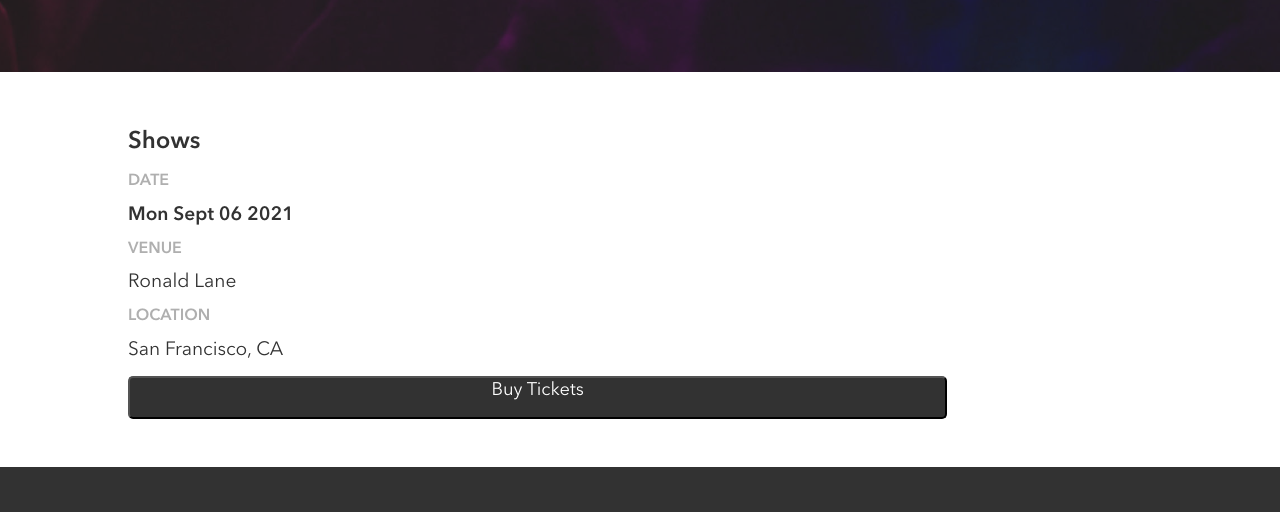
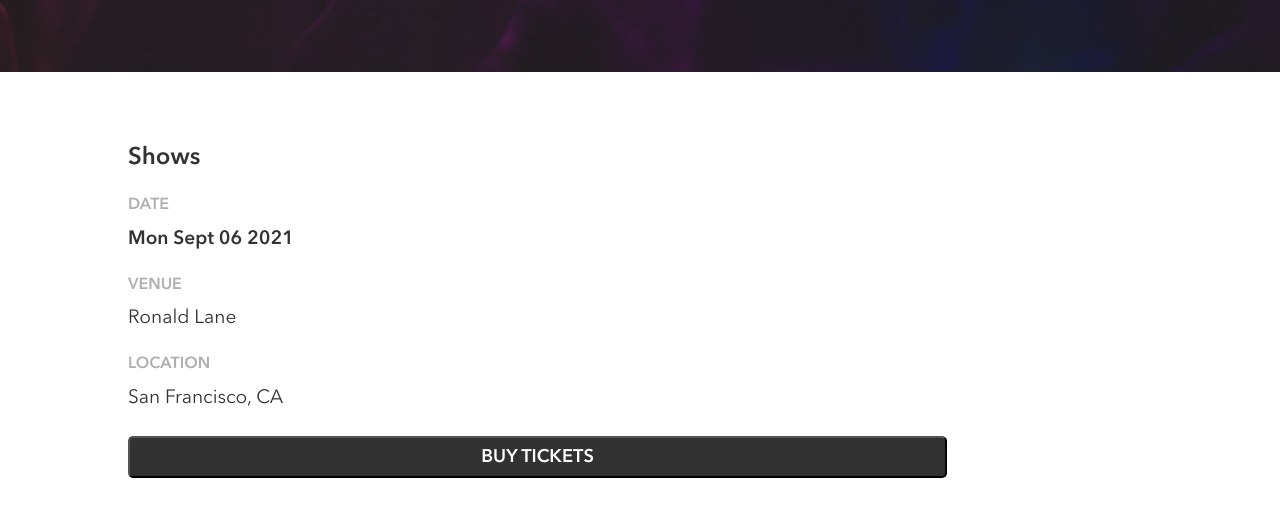
Before and after one commit to zachrihall/zachri-hall-band-site, a plain HTML site: page pages/shows.html in a window 1280 px wide. Shown: the part 1040-1552 px from the top of the page. Drawn offline with Linux system fonts and the light colour scheme.

Commit message:
added additional padding to the example show and put the individual sections of the show info in divs so they work when in flex-direction: row;

```diff
--- a/pages/shows.html
+++ b/pages/shows.html
@@ -41,17 +41,23 @@
         <ul class="shows-container__shows-list">
             <div class="shows-container__show-container">
                 <ul class="shows-container__show-list">
+                    <div class="shows-container__show-div shows-container__show-div--date">
                         <p class="shows-container__show-title">DATE</p>
                         <!-- Needs modifier bold for date -->
                         <p class="shows-container__show-info shows-container__show-info--bold">Mon Sept 06 2021</p>
+                    </div>
 
+                    <div class="shows-container__show-div shows-container__show-div--venue">
                         <p class="shows-container__show-title">VENUE</p>
                         <p class="shows-container__show-info">Ronald Lane</p>
+                    </div>
 
+                    <div class="shows-container__show-div shows-container__show-div--location">
                         <p class="shows-container__show-title">LOCATION</p>
                         <p class="shows-container__show-info">San Francisco, CA</p>
+                    </div>
 
-                    <button class="shows-container__show-btn">Buy Tickets</button>
+                    <button class="shows-container__show-btn">BUY TICKETS</button>
                 </ul>
 
             </div>
--- a/styles/shows.scss
+++ b/styles/shows.scss
@@ -62,10 +62,15 @@
 
     &__title {
         @include mobile-section-header;
-        padding-top: 0.5rem;
+        padding: 1.5rem 0rem;
     }
 
     &__show {
+
+        &-div{
+            gap: 1rem;
+
+        }
 
         &-btn{
             @include mobile-sub-header;
@@ -73,6 +78,8 @@
             color: #fff;
             border-radius: 5px;
             width: 80%;
+            padding: 0.5rem;
+            font-weight: 600;
 
         }
 
@@ -80,7 +87,7 @@
             padding: 0rem;
             display: flex;
             flex-direction: column;
-            gap: 1rem;
+            gap: 1.75rem;
         }
         &-title {
             @include mobile-body-copy;
```
Also changed, not shown: styles/shows.css, 1 other file. Lines whose indentation alone changed are shown as unchanged.
